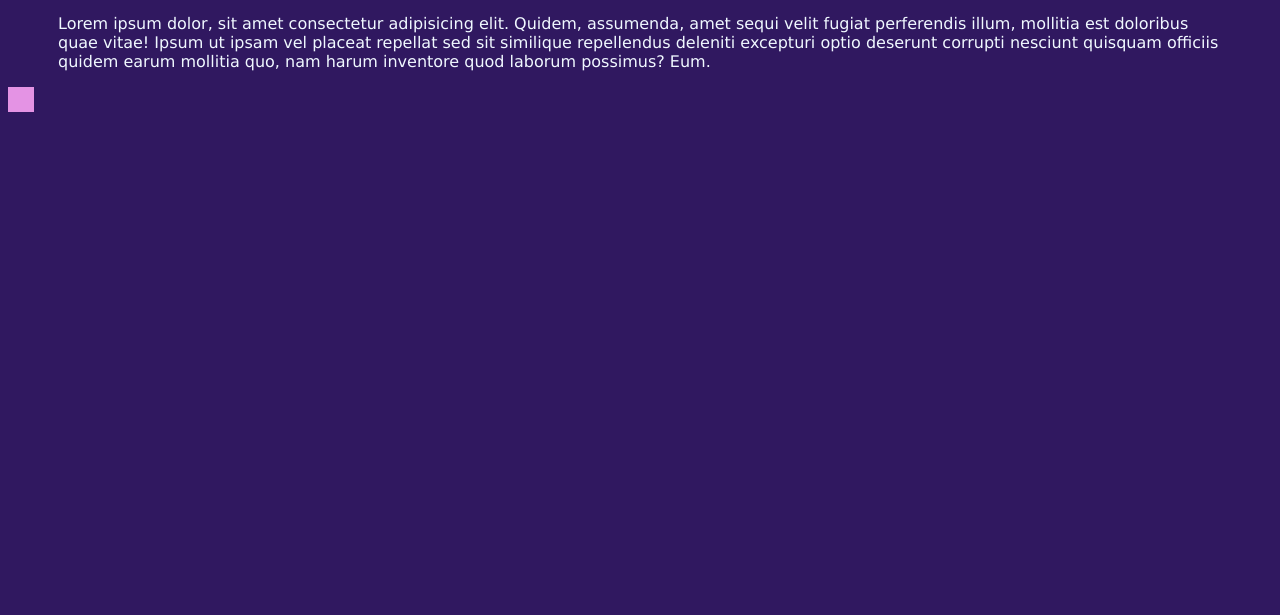
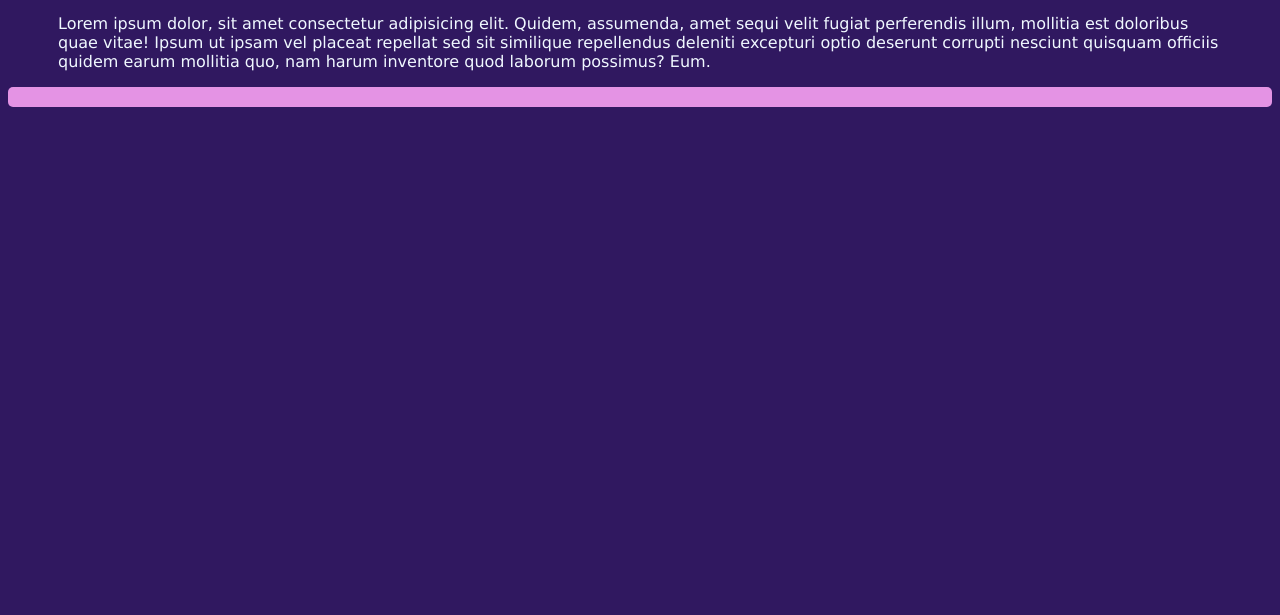
Before and after one commit to felipebuchee/BUCHE, a plain HTML site: page sobre.html in a window 1280 px wide. Shown: the part 185-800 px from the top of the page. Drawn offline with Linux system fonts and the light colour scheme.

Commit message:
Mudanças pequenas no site

```diff
--- a/estilos/styles.css
+++ b/estilos/styles.css
@@ -1,6 +1,5 @@
 
-
-body {
+body{
     color: aliceblue;
     background: #301860;
     font-family: Verdana, Geneva, Tahoma, sans-serif;
@@ -50,7 +49,8 @@ footer {
     background-color: #e493e4;
     color: #301860;
     text-align: center;
-    font-size: 20px;
-    padding: 1%;
-    position: fixed;
+    font-size: 22px;
+    padding: 10px;
+    position: relative;
+    border-radius: 5px;
 }
```
Also changed, not shown: index.html (+1 -0 lines).
